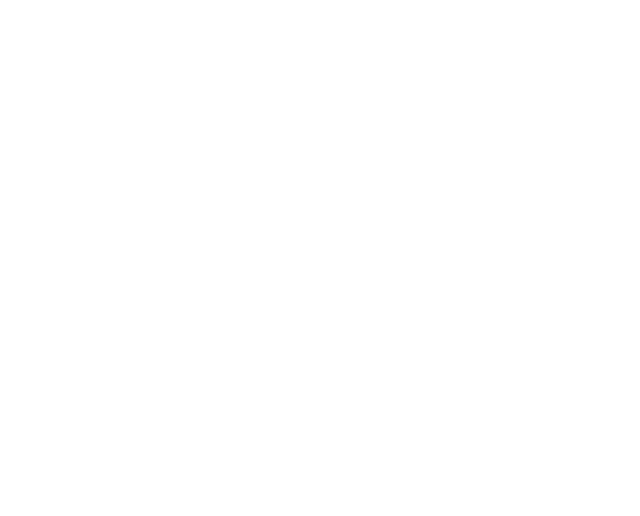
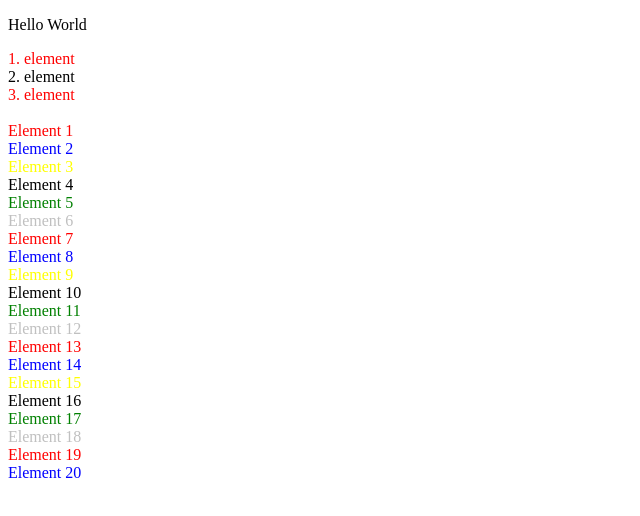
Before and after one commit to amarcatovic/web-dizajn-2022, a plain HTML site: page Vjezbe 5/DOM Intro/index.html in a window 1280 px wide. Shown: the whole page, without its empty margins (0-640 px from the left). Drawn offline with Linux system fonts and the light colour scheme.

Commit message:
vjezba 5

```diff
--- a/Vjezbe 5/DOM Intro/index.html
+++ b/Vjezbe 5/DOM Intro/index.html
@@ -7,6 +7,17 @@
     <title>Vježba 5 | DOM Intro</title>
 </head>
 <body>
+    <div>
+        <p id="hello-world"></p>
+        <div class="count"></div>
+        <div class="count"></div>
+        <div class="count"></div>
+    </div>
+
+    <br />
+
+    <div id="wrapper"></div>
+
     <script src="./main.js"></script>
 </body>
 </html>
--- a/Vjezbe 5/DOM Intro/main.js
+++ b/Vjezbe 5/DOM Intro/main.js
@@ -0,0 +1,40 @@
+document.getElementById('hello-world').innerHTML = 'Hello World';
+
+let countElements = document.getElementsByClassName('count');
+console.log(countElements);
+countElements = [...countElements];
+console.log(countElements);
+
+countElements.forEach((element, index) => {
+    if (index % 2 === 0) {
+        element.style.color = 'red';
+    }
+
+    element.innerHTML = `${index + 1}. element`;
+});
+
+for (let i = 0; i < 20; ++i) {
+    const div = document.createElement('div');
+    div.innerHTML = `Element ${i + 1}`;
+    div.classList.add('new');
+    const wrapper = document.getElementById('wrapper');
+    wrapper.appendChild(div);
+}
+
+const elements = [...document.getElementsByClassName('new')];
+const colors = ['red', 'blue', 'yellow', 'black', 'green', 'silver'];
+let index = 0;
+
+elements.forEach(element => {
+    element.style.color = colors[index++];
+    if (index === colors.length) {
+        index = 0;
+    }
+});
+
+// set interval & set timeout
+// setTimeout(() => alert('Reklama!'), 3000);
+
+let number = 0;
+const interval = setInterval(() => console.log(number++), 1000);
+setTimeout(() => clearInterval(interval), 5000);
--- a/Vjezbe 5/Photo List/styles.css
+++ b/Vjezbe 5/Photo List/styles.css
@@ -0,0 +1,13 @@
+body {
+    background: linear-gradient(to right, #ffffff, #00083d);
+    min-height: 100vh
+}
+
+.text-gray {
+    color: #aaa
+}
+
+img {
+    height: 170px;
+    width: 140px
+}
```
Also changed, not shown: Vjezbe 5/Photo List/index.html (+12 -0 lines), Vjezbe 5/Photo List/main.js (+34 -0 lines).
